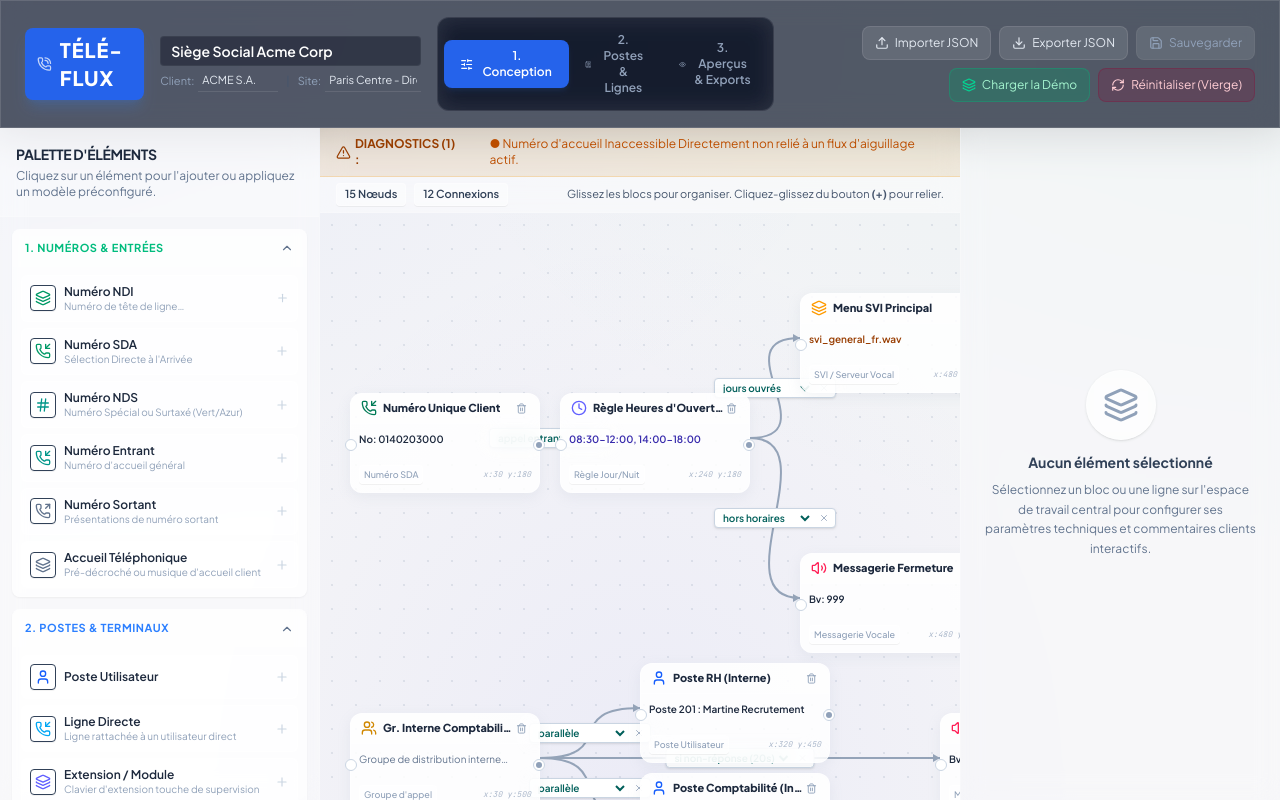
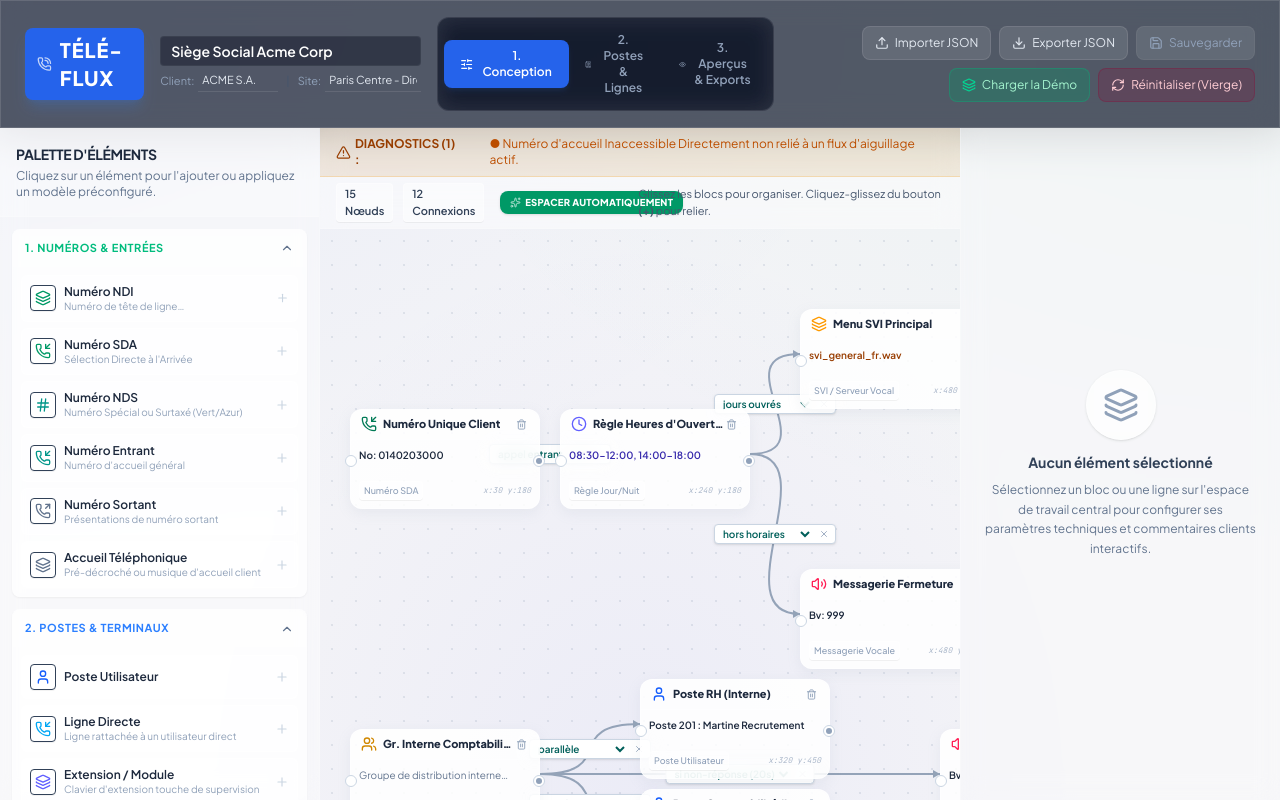
Before and after one commit to sannier3/TELE-FLUX, a React (Vite) app: page / in a window 1280 px wide. Built offline with nearby package versions, Linux system fonts and the light colour scheme.

Commit message:
feat: implement multi-node selection and dragging
- Rename project to "Télé-Flux"
- Enable multi-node selection and batch coordinate updates
- Update workspace to support multi-select drag interactions

```diff
--- a/index.html
+++ b/index.html
@@ -3,7 +3,7 @@
   <head>
     <meta charset="UTF-8" />
     <meta name="viewport" content="width=device-width, initial-scale=1.0" />
-    <title>My Google AI Studio App</title>
+    <title>Concepteur de Routage Télécom</title>
   </head>
   <body>
     <div id="root"></div>
--- a/package.json
+++ b/package.json
@@ -1,5 +1,5 @@
 {
-  "name": "react-example",
+  "name": "tele-flux",
   "private": true,
   "version": "0.0.0",
   "type": "module",
--- a/src/App.tsx
+++ b/src/App.tsx
@@ -31,6 +31,7 @@ export default function App() {
 
   // Selected visual node
   const [selectedNodeId, setSelectedNodeId] = useState<string | null>(null);
+  const [selectedNodeIds, setSelectedNodeIds] = useState<string[]>([]);
 
   // Main Project State holding everything
   const [project, setProject] = useState<TelecomProject>(() => JSON.parse(JSON.stringify(INITIAL_DEFAULT_PROJECT)));
@@ -102,12 +103,39 @@ export default function App() {
 
     // Select the new node instantly
     setSelectedNodeId(newNode.id);
+    setSelectedNodeIds([newNode.id]);
   };
 
   const handleUpdateNodeCoords = (id: string, x: number, y: number) => {
     // Avoid re-triggering heavy alerts on minor pixel drag
     setProject(prev => {
       const updatedNodes = prev.nodes.map(n => n.id === id ? { ...n, x, y } : n);
+      const next = { ...prev, nodes: updatedNodes };
+      localStorage.setItem('teleflux_project_save', JSON.stringify(next));
+      return next;
+    });
+  };
+
+  const handleSelectNodes = (ids: string[]) => {
+    setSelectedNodeIds(ids);
+    if (ids.length > 0) {
+      setSelectedNodeId(ids[ids.length - 1]);
+    } else {
+      setSelectedNodeId(null);
+    }
+  };
+
+  const handleUpdateNodesCoords = (updates: { id: string; x: number; y: number }[]) => {
+    // Avoid heavy re-renders during dragging by directly updating coordinate state
+    setProject(prev => {
+      const coordsMap = new Map(updates.map(u => [u.id, u]));
+      const updatedNodes = prev.nodes.map(n => {
+        const u = coordsMap.get(n.id);
+        if (u) {
+          return { ...n, x: u.x, y: u.y };
+        }
+        return n;
+      });
       const next = { ...prev, nodes: updatedNodes };
       localStorage.setItem('teleflux_project_save', JSON.stringify(next));
       return next;
@@ -151,6 +179,7 @@ export default function App() {
     if (selectedNodeId === id) {
       setSelectedNodeId(null);
     }
+    setSelectedNodeIds(prev => prev.filter(selectedId => selectedId !== id));
   };
 
   // Creating reusable template from active node card configuration
@@ -237,6 +266,7 @@ export default function App() {
         const clonedDefault = JSON.parse(JSON.stringify(BLANK_PROJECT));
         setProject(clonedDefault);
         setSelectedNodeId(null);
+        setSelectedNodeIds([]);
         saveProjectToLocalStorage(clonedDefault);
         setModalConfig(null);
       }
@@ -256,6 +286,7 @@ export default function App() {
         const clonedDemo = JSON.parse(JSON.stringify(INITIAL_DEFAULT_PROJECT));
         setProject(clonedDemo);
         setSelectedNodeId(null);
+        setSelectedNodeIds([]);
         saveProjectToLocalStorage(clonedDemo);
         setModalConfig(null);
       }
@@ -439,8 +470,11 @@ export default function App() {
               nodes={project.nodes}
               connections={project.connections}
               selectedNodeId={selectedNodeId}
+              selectedNodeIds={selectedNodeIds}
               onSelectNode={setSelectedNodeId}
+              onSelectNodes={handleSelectNodes}
               onUpdateNodeCoords={handleUpdateNodeCoords}
+              onUpdateNodesCoords={handleUpdateNodesCoords}
               onDeleteNode={handleDeleteNode}
               onAddConnection={handleAddConnection}
               onDeleteConnection={handleDeleteConnection}
--- a/src/components/Workspace.tsx
+++ b/src/components/Workspace.tsx
@@ -21,7 +21,8 @@ import {
   Smartphone,
   PhoneIncoming,
   PhoneOutgoing,
-  AlertCircle
+  AlertCircle,
+  Sparkles
 } from 'lucide-react';
 import { CallNode, Connection, NodeType } from '../types';
 import { NODE_METADATA } from '../utils/templates';
@@ -30,8 +31,11 @@ interface WorkspaceProps {
   nodes: CallNode[];
   connections: Connection[];
   selectedNodeId: string | null;
+  selectedNodeIds?: string[];
   onSelectNode: (id: string | null) => void;
+  onSelectNodes?: (ids: string[]) => void;
   onUpdateNodeCoords: (id: string, x: number, y: number) => void;
+  onUpdateNodesCoords?: (updates: { id: string; x: number; y: number }[]) => void;
   onDeleteNode: (id: string) => void;
   onAddConnection: (sourceId: string, targetId: string, label: string) => void;
   onDeleteConnection: (id: string) => void;
@@ -44,8 +48,11 @@ export default function Workspace({
   nodes,
   connections,
   selectedNodeId,
+  selectedNodeIds = [],
   onSelectNode,
+  onSelectNodes,
   onUpdateNodeCoords,
+  onUpdateNodesCoords,
   onDeleteNode,
   onAddConnection,
   onDeleteConnection,
@@ -55,7 +62,8 @@ export default function Workspace({
 }: WorkspaceProps) {
   const containerRef = useRef<HTMLDivElement>(null);
   const [draggingNodeId, setDraggingNodeId] = useState<string | null>(null);
-  const [dragOffset, setDragOffset] = useState({ x: 0, y: 0 });
+  const [initialDragPositions, setInitialDragPositions] = useState<{ [id: string]: { x: number; y: number } }>({});
+  const [dragStartMouse, setDragStartMouse] = useState({ x: 0, y: 0 });
   const [drawingConnSourceId, setDrawingConnSourceId] = useState<string | null>(null);
   const [mousePos, setMousePos] = useState({ x: 0, y: 0 });
 
@@ -71,8 +79,16 @@ export default function Workspace({
   }, []);
 
   const handleWorkspaceClick = (e: React.MouseEvent) => {
-    if (e.target === containerRef.current || (e.target as HTMLElement).id === 'grid-svg') {
-      onSelectNode(null);
+    if (
+      e.target === containerRef.current ||
+      (e.target as HTMLElement).id === 'grid-svg' ||
+      (e.target as HTMLElement).id === 'grid-canvas-stage'
+    ) {
+      if (onSelectNodes) {
+        onSelectNodes([]);
+      } else {
+        onSelectNode(null);
+      }
       setDrawingConnSourceId(null);
     }
   };
@@ -81,23 +97,44 @@ export default function Workspace({
     if (drawingConnSourceId) return; // Don't drag if drawing connection
     e.stopPropagation();
 
-    // Select the node
-    onSelectNode(node.id);
+    let nextSelectedIds = [...selectedNodeIds];
+    const isShiftPressed = e.shiftKey || e.ctrlKey || e.metaKey;
+    const isAlreadySelected = nextSelectedIds.includes(node.id);
+
+    if (isShiftPressed) {
+      if (isAlreadySelected) {
+        nextSelectedIds = nextSelectedIds.filter(id => id !== node.id);
+      } else {
+        nextSelectedIds.push(node.id);
+      }
+    } else {
+      if (!isAlreadySelected) {
+        nextSelectedIds = [node.id];
+      }
+    }
+
+    if (onSelectNodes) {
+      onSelectNodes(nextSelectedIds);
+    } else {
+      onSelectNode(node.id);
+    }
 
     if (containerRef.current) {
       const rect = containerRef.current.getBoundingClientRect();
-      const nodeX = node.x;
-      const nodeY = node.y;
-
-      // Mouse coordinate inside workspace canvas
       const mouseX = e.clientX - rect.left + containerRef.current.scrollLeft;
       const mouseY = e.clientY - rect.top + containerRef.current.scrollTop;
 
       setDraggingNodeId(node.id);
-      setDragOffset({
-        x: mouseX - nodeX,
-        y: mouseY - nodeY
+      setDragStartMouse({ x: mouseX, y: mouseY });
+
+      // Save starting coordinates of ALL nodes in the selection
+      const positions: { [id: string]: { x: number; y: number } } = {};
+      nodes.forEach(n => {
+        if (nextSelectedIds.includes(n.id)) {
+          positions[n.id] = { x: n.x, y: n.y };
+        }
       });
+      setInitialDragPositions(positions);
     }
   };
 
@@ -107,20 +144,38 @@ export default function Workspace({
     const mouseX = e.clientX - rect.left + containerRef.current.scrollLeft;
     const mouseY = e.clientY - rect.top + containerRef.current.scrollTop;
 
-    // 1. Handle node dragging
+    // 1. Handle node dragging or multi-dragging
     if (draggingNodeId) {
-      let nextX = mouseX - dragOffset.x;
-      let nextY = mouseY - dragOffset.y;
+      const dx = mouseX - dragStartMouse.x;
+      const dy = mouseY - dragStartMouse.y;
 
-      // Snapping to 10px grid
-      nextX = Math.round(nextX / 10) * 10;
-      nextY = Math.round(nextY / 10) * 10;
+      const updates: { id: string; x: number; y: number }[] = [];
 
-      // Keep within boundaries
-      nextX = Math.max(10, Math.min(2300, nextX));
-      nextY = Math.max(10, Math.min(1700, nextY));
+      Object.keys(initialDragPositions).forEach(id => {
+        const initial = initialDragPositions[id];
+        if (!initial) return;
 
-      onUpdateNodeCoords(draggingNodeId, nextX, nextY);
+        let nextX = initial.x + dx;
+        let nextY = initial.y + dy;
+
+        // Snapping to 10px grid
+        nextX = Math.round(nextX / 10) * 10;
+        nextY = Math.round(nextY / 10) * 10;
+
+        // Keep within boundaries (prevent nodes leaking out of the bounds/screen)
+        nextX = Math.max(10, Math.min(2200, nextX));
+        nextY = Math.max(10, Math.min(1650, nextY));
+
+        updates.push({ id, x: nextX, y: nextY });
+      });
+
+      if (updates.length > 0) {
+        if (onUpdateNodesCoords) {
+          onUpdateNodesCoords(updates);
+        } else {
+          updates.forEach(u => onUpdateNodeCoords(u.id, u.x, u.y));
+        }
+      }
     }
 
     // 2. Handle connection line drawing
@@ -131,6 +186,112 @@ export default function Workspace({
 
   const handleWorkspaceMouseUp = () => {
     setDraggingNodeId(null);
+  };
+
+  const triggerRepulsionAnimation = () => {
+    let currentNodes = [...nodes];
+    let iteration = 0;
+    const maxIterations = 50;
+
+    const step = () => {
+      let moved = false;
+      const updatedNodes = currentNodes.map(node => {
+        let fx = 0;
+        let fy = 0;
+
+        // 1. Repulsion from other nodes
+        currentNodes.forEach(other => {
+          if (other.id === node.id) return;
+          const dx = node.x - other.x;
+          const dy = node.y - other.y;
+          const absDx = Math.abs(dx);
+          const absDy = Math.abs(dy);
+
+          // Node standard dimensions: W=190, H=100.
+          // Ideal center separation: horizontal=270, vertical=150
+          if (absDx < 260 && absDy < 140) {
+            const forceX = absDx < 10 ? (Math.random() - 0.5) * 8 : dx;
+            const forceY = absDy < 10 ? (Math.random() - 0.5) * 8 : dy;
+            const dist = Math.sqrt(forceX * forceX + forceY * forceY) || 1;
+            const intensity = (260 - absDx) * 0.2;
+            fx += (forceX / dist) * intensity;
+            fy += (forceY / dist) * (140 - absDy) * 0.2;
+          }
+        });
+
+        // 2. Repulsion from connection labels (so text is never hidden!)
+        connections.forEach(conn => {
+          const s = currentNodes.find(n => n.id === conn.sourceId);
+          const eNode = currentNodes.find(n => n.id === conn.targetId);
+          if (!s || !eNode) return;
+
+          // Compute connection midX, midY
+          const startX = s.x + 190;
+          const startY = s.y + 45;
+          const endX = eNode.x;
+          const endY = eNode.y + 45;
+
+          const dx = Math.max(80, Math.abs(endX - startX) * 0.5);
+          const t = 0.5;
+          const midX = (1 - t) * (1 - t) * (1 - t) * startX + 3 * (1 - t) * (1 - t) * t * (startX + dx) + 3 * (1 - t) * t * t * (endX - dx) + t * t * t * endX;
+          const midY = (1 - t) * (1 - t) * (1 - t) * startY + 3 * (1 - t) * (1 - t) * t * startY + 3 * (1 - t) * t * t * endY + t * t * t * endY;
+
+          // Center of current node
+          const cx = node.x + 95;
+          const cy = node.y + 50;
+
+          const diffX = cx - midX;
+          const diffY = cy - midY;
+          const absDiffX = Math.abs(diffX);
+          const absDiffY = Math.abs(diffY);
+
+          // If label coordinates fall inside or near the node rectangle (W=190, H=100)
+          if (absDiffX < 140 && absDiffY < 90) {
+            const dist = Math.sqrt(diffX * diffX + diffY * diffY) || 1;
+            const fIntensityX = (140 - absDiffX) * 0.35;
+            const fIntensityY = (90 - absDiffY) * 0.35;
+            fx += (diffX / dist) * fIntensityX;
+            fy += (diffY / dist) * fIntensityY;
+          }
+        });
+
+        // Apply forces to node position
+        if (Math.abs(fx) > 0.1 || Math.abs(fy) > 0.1) {
+          const maxStep = 30; // Caps transition step to prevent node exploding off
+          const moveX = Math.max(-maxStep, Math.min(maxStep, fx));
+          const moveY = Math.max(-maxStep, Math.min(maxStep, fy));
+
+          let nextX = Math.round(node.x + moveX);
+          let nextY = Math.round(node.y + moveY);
+
+          // Boundaries checking (ensures cards NEVER overflow the viewport/canvas)
+          nextX = Math.max(10, Math.min(2200, nextX));
+          nextY = Math.max(10, Math.min(1650, nextY));
+
+          if (nextX !== node.x || nextY !== node.y) {
+            moved = true;
+            return { ...node, x: nextX, y: nextY };
+          }
+        }
+
+        return node;
+      });
+
+      if (moved && iteration < maxIterations) {
+        currentNodes = updatedNodes;
+        iteration++;
+
+        if (onUpdateNodesCoords) {
+          onUpdateNodesCoords(updatedNodes.map(n => ({ id: n.id, x: n.x, y: n.y })));
+        } else {
+          updatedNodes.forEach(n => onUpdateNodeCoords(n.id, n.x, n.y));
+        }
+
+        requestAnimationFrame(step);
+      }
+    };
+
+    requestAnimationFrame(step);
   };
 
   const startDrawingConnection = (e: React.MouseEvent, nodeId: string) => {
@@ -249,9 +410,16 @@ export default function Workspace({
     'si non-réponse',
     'hors horaires',
     'jours ouvrés',
+    'touche 0',
     'touche 1',
     'touche 2',
     'touche 3',
+    'touche 4',
+    'touche 5',
+    'touche 6',
+    'touche 7',
+    'touche 8',
+    'touche 9',
     'débordement',
     'messagerie',
     'sinon',
@@ -284,9 +452,20 @@ export default function Workspace({
 
       {/* Editor instructions or stats bar */}
       <div className="bg-white/45 backdrop-blur-md border-b border-white/20 py-1.5 px-4 text-[11px] text-slate-600 flex items-center justify-between shrink-0 select-none">
-        <div className="flex items-center gap-2">
+        <div className="flex items-center gap-2.5">
           <span className="bg-white/40 px-2 py-0.5 rounded border border-white/40 font-semibold text-slate-700 shadow-2xs">{nodes.length} Nœuds</span>
           <span className="bg-white/40 px-2 py-0.5 rounded border border-white/40 font-semibold text-slate-700 shadow-2xs">{connections.length} Connexions</span>
+          {nodes.length > 0 && (
+            <button
+              id="btn-auto-layout"
+              onClick={triggerRepulsionAnimation}
+              className="bg-emerald-600 hover:bg-emerald-700 text-white font-extrabold px-2.5 py-1 rounded-lg text-[9.5px] uppercase tracking-wide transition-all shadow-sm hover:shadow active:scale-95 cursor-pointer flex items-center gap-1 shrink-0 ml-1.5"
+              title="Espacer les nœuds pour dégager le texte des connexions"
+            >
+              <Sparkles size={11} className="animate-pulse" />
+              <span>Espacer Automatiquement</span>
+            </button>
+          )}
         </div>
         <div>
           {drawingConnSourceId ? (
@@ -480,7 +659,7 @@ export default function Workspace({
           {nodes.map(node => {
             const meta = NODE_METADATA[node.type];
             if (!meta) return null;
-            const isSelected = selectedNodeId === node.id;
+            const isSelected = selectedNodeId === node.id || (selectedNodeIds || []).includes(node.id);
             const hasAlert = validationAlerts.some(a => a.nodeId === node.id);
 
             return (
```
